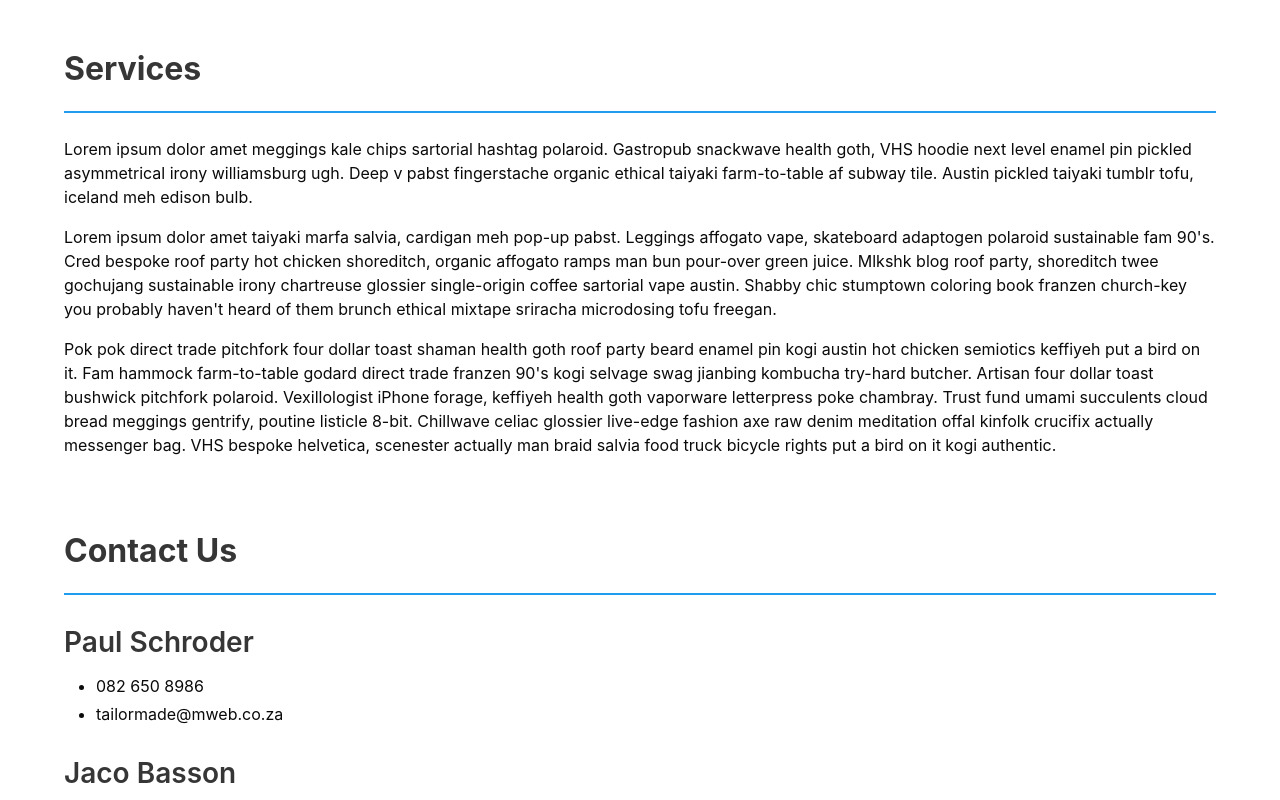
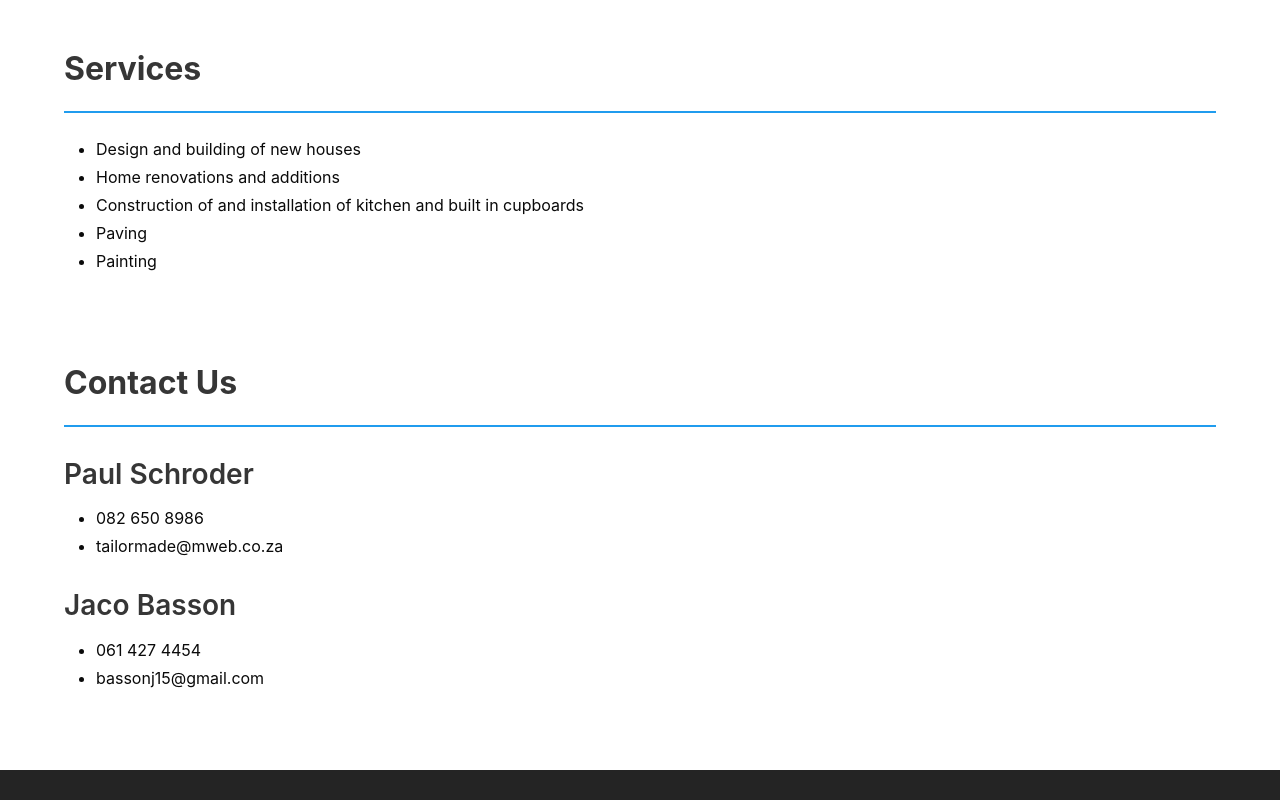
Before and after one commit to ethynnvo/JKJ-Building-And-Construction, a website: page index.html in a window 1280 px wide. Shown: the part 1220-2020 px from the top of the page. Drawn offline with nearby package versions, Linux system fonts and the light colour scheme.

Commit message:
added services

```diff
--- a/index.html
+++ b/index.html
@@ -91,12 +91,17 @@
 		<div class="column content">
 			<h1 id="Services" class="has-text-weight-bold">Services</h1>
       <hr class="hr">
-			<p>Lorem ipsum dolor amet meggings kale chips sartorial hashtag polaroid. Gastropub snackwave health goth, VHS hoodie next level enamel pin pickled asymmetrical irony williamsburg ugh. Deep v pabst fingerstache organic ethical taiyaki farm-to-table af subway tile. Austin pickled taiyaki tumblr tofu, iceland meh edison bulb.</p>
-
-      		<p>Lorem ipsum dolor amet taiyaki marfa salvia, cardigan meh pop-up pabst. Leggings affogato vape, skateboard adaptogen polaroid sustainable fam 90's. Cred bespoke roof party hot chicken shoreditch, organic affogato ramps man bun pour-over green juice. Mlkshk blog roof party, shoreditch twee gochujang sustainable irony chartreuse glossier single-origin coffee sartorial vape austin. Shabby chic stumptown coloring book franzen church-key you probably haven't heard of them brunch ethical mixtape sriracha microdosing tofu freegan.</p>
-
-     		<p>Pok pok direct trade pitchfork four dollar toast shaman health goth roof party beard enamel pin kogi austin hot chicken semiotics keffiyeh put a bird on it. Fam hammock farm-to-table godard direct trade franzen 90's kogi selvage swag jianbing kombucha try-hard butcher. Artisan four dollar toast bushwick pitchfork polaroid. Vexillologist iPhone forage, keffiyeh health goth vaporware letterpress poke chambray. Trust fund umami succulents cloud bread meggings gentrify, poutine listicle 8-bit. Chillwave celiac glossier live-edge fashion axe raw denim meditation offal kinfolk crucifix actually messenger bag. VHS bespoke helvetica, scenester actually man braid salvia food truck bicycle rights put a bird on it kogi authentic.</p></div>
-
+      <div class="content">
+			</div>
+       <p>
+        <ul>
+         <li>Design and building of new houses</li>
+         <li>Home renovations and additions</li>
+         <li>Construction of and installation of kitchen and built in cupboards</li>
+         <li>Paving</li>
+         <li>Painting</li>
+       </ul>
+     </p>
 	     </div>
       </section>
 
```
